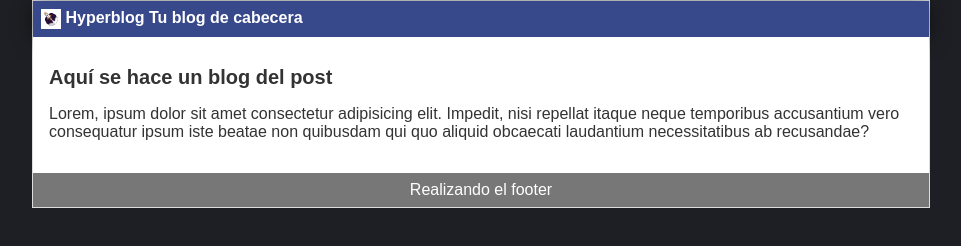
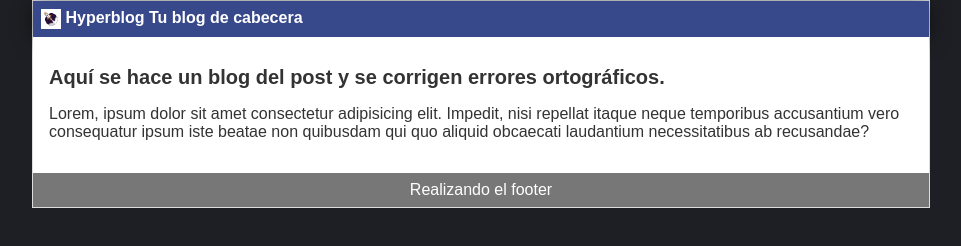
Before and after one commit to AlanLopez1017/proyecto_git_hub, a plain HTML site: page index.html in a window 1280 px wide. Shown: the whole page, without its empty margins (159-1120 px from the left). Drawn offline with Linux system fonts and the light colour scheme.

```diff
--- a/index.html
+++ b/index.html
@@ -16,7 +16,7 @@
         </div>
         <div id="post">
             <h1>
-                Aquí se hace un blog del post
+                Aquí se hace un blog del post y se corrigen errores ortográficos.
             </h1>
             <p> Lorem, ipsum dolor sit amet consectetur adipisicing elit. Impedit, nisi repellat itaque neque temporibus accusantium vero consequatur ipsum iste beatae non quibusdam qui quo aliquid obcaecati laudantium necessitatibus ab recusandae?</p>
 
```
